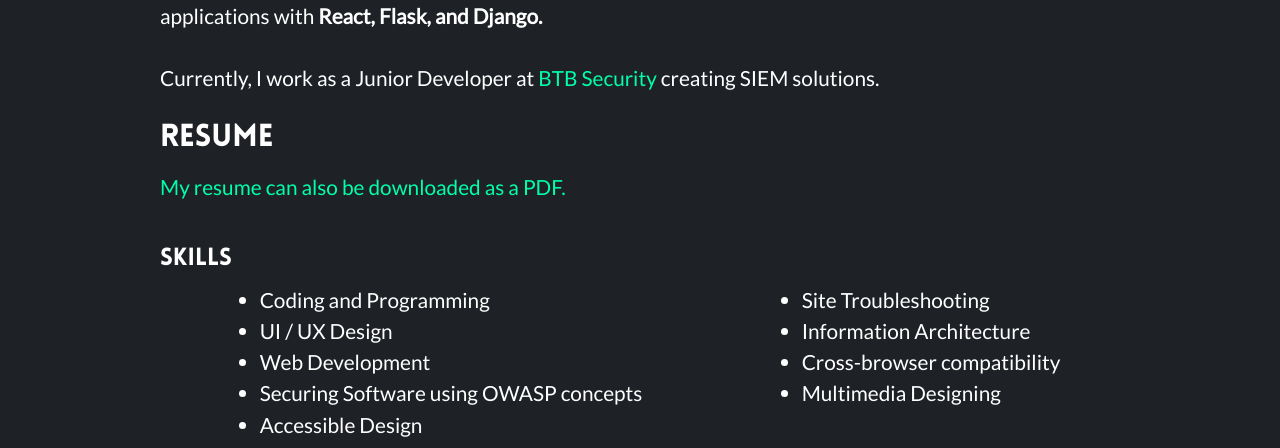
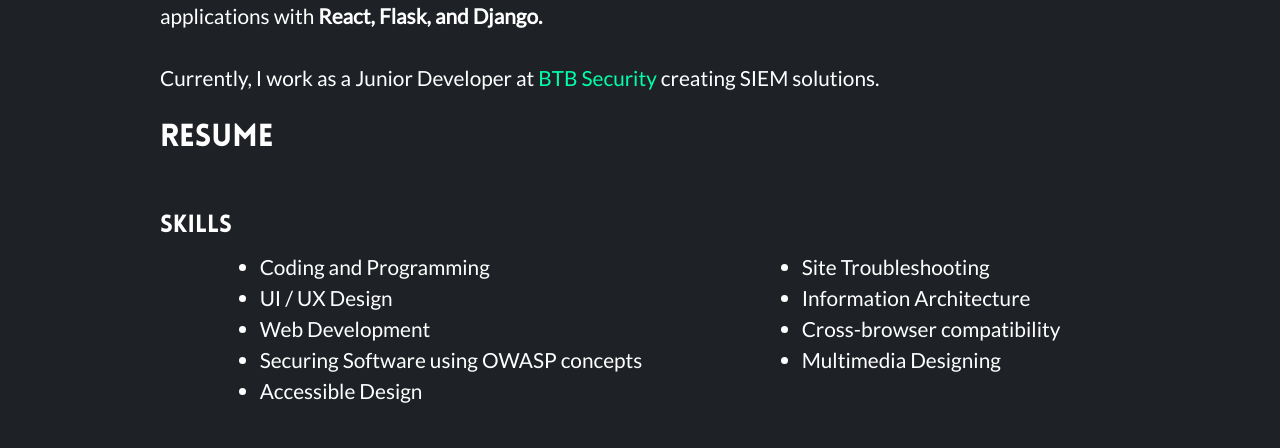
Before and after one commit to chri55/portfolio, a Gatsby site: page /about in a window 1280 px wide. Shown: the part 631-1079 px from the top of the page. Built offline with nearby package versions, Linux system fonts and the light colour scheme; Gatsby itself is replaced by a stand-in of ours.

Commit message:
Update about.jsx

```diff
--- a/src/pages/about.jsx
+++ b/src/pages/about.jsx
@@ -25,8 +25,6 @@ class AboutPage extends Component {
           </div>
           <div className="content">
             <h2>Resume</h2>
-            <a href="https://cpt-images.s3.us-east-2.amazonaws.com/Resume.pdf">My resume can also be downloaded as a PDF.</a>
-            <br></br>
             <br></br>
             <h3>Skills</h3>
             <div className="two-col">
```
